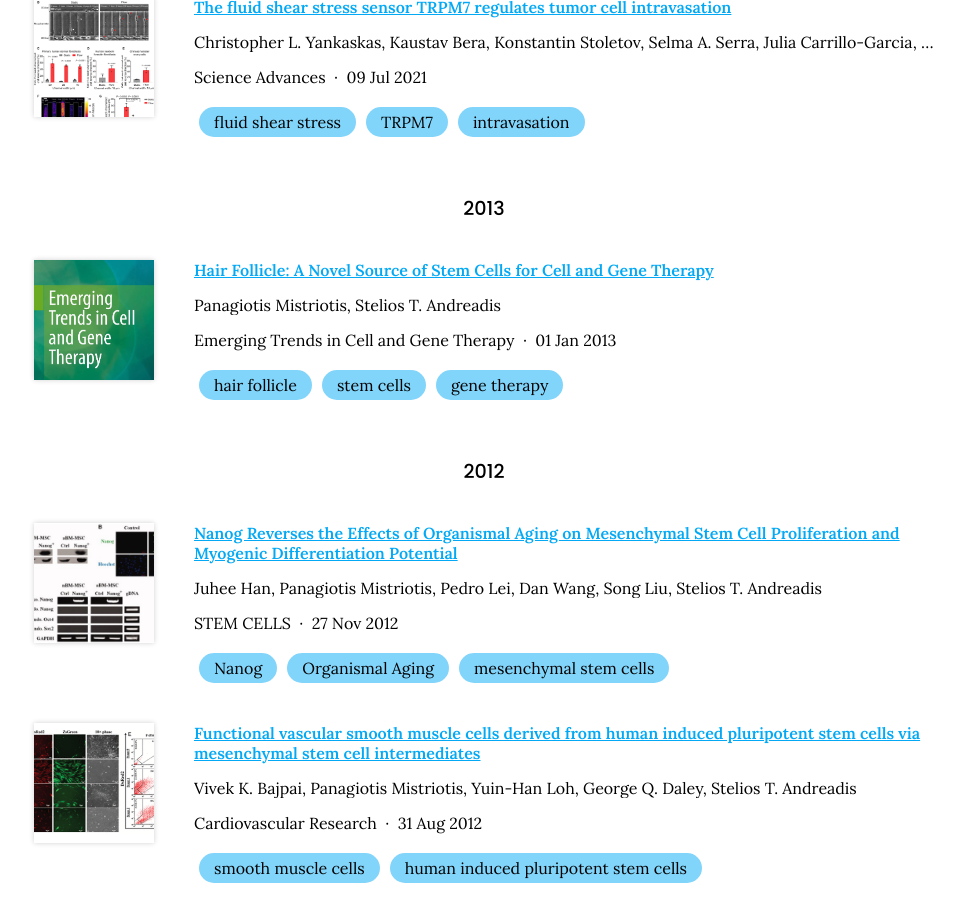
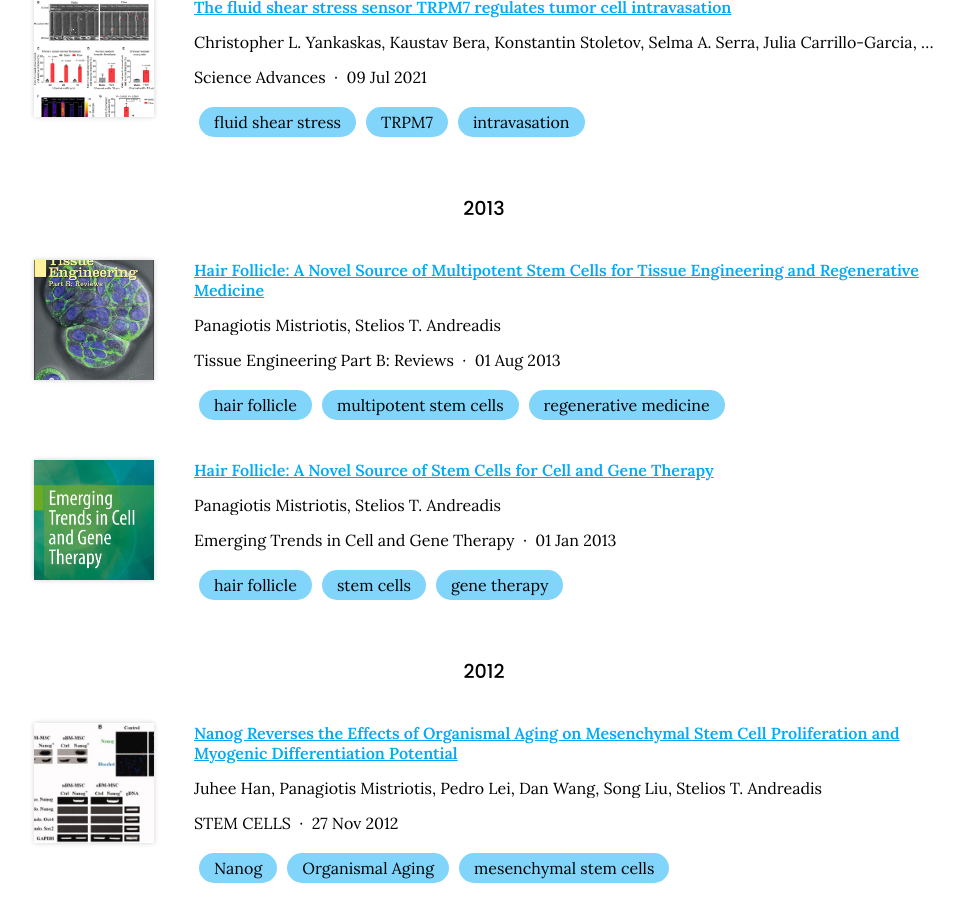
Before and after one commit to mistriotis-lab/mistriotis-lab.github.io, a Jekyll site: the page built from publications/index.md, in a window 1280 px wide and 900 px high, scrolled down 617 px. Shown: the whole window, without its empty margins (156-1119 px from the left). Built offline with Jekyll 4.4.1, drawn with Linux system fonts in a browser that asks for light colours; nearby versions of some CDN libraries.

Commit message:
Generate citations

```diff
--- a/_data/citations.yaml
+++ b/_data/citations.yaml
@@ -47,6 +47,20 @@
   - TRPM7
   - intravasation
   image: images/papers/the-fluid-shear-stress.jpeg
+- id: doi:10.1089/ten.teb.2012.0422
+  title: 'Hair Follicle: A Novel Source of Multipotent Stem Cells for Tissue Engineering
+    and Regenerative Medicine'
+  authors:
+  - Panagiotis Mistriotis
+  - Stelios T. Andreadis
+  publisher: 'Tissue Engineering Part B: Reviews'
+  date: '2013-08-01'
+  link: https://doi.org/f429xx
+  image: images/papers/tissue-engineering-b.png
+  tags:
+  - hair follicle
+  - multipotent stem cells
+  - regenerative medicine
 - id: doi:10.1007/978-1-62703-417-3_5
   title: 'Hair Follicle: A Novel Source of Stem Cells for Cell and Gene Therapy'
   authors:
```
